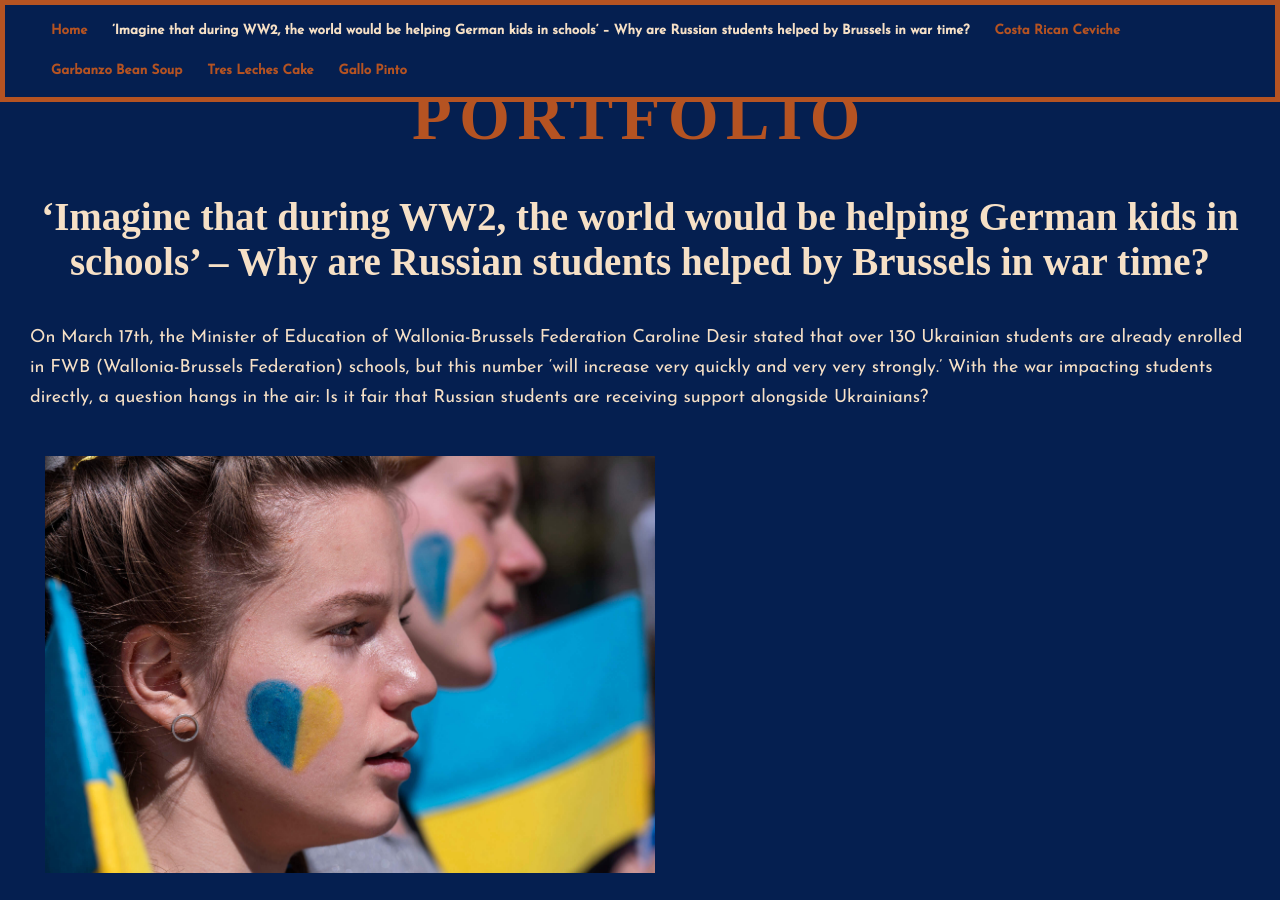
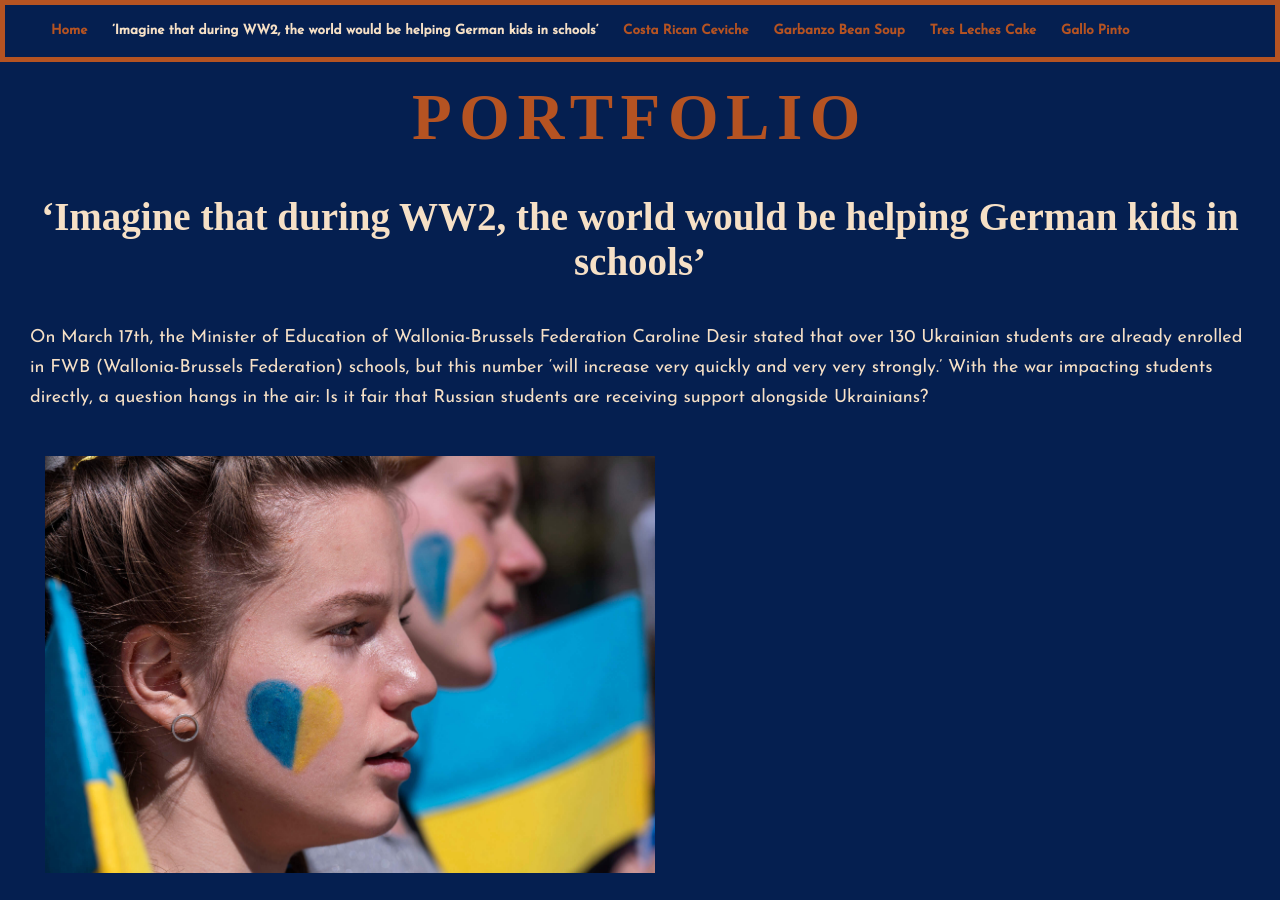
Before and after one commit to DianaMiu/recipesdiana, a Jekyll site: the page built from _recipes/costa-rican-casado.md, in a window 1280 px wide and 900 px high. Built offline with Jekyll 4.4.1, drawn with Linux system fonts in a browser that asks for light colours; some web fonts are replaced.

Commit message:
Update Recipe “costa-rican-casado”

```diff
--- a/_recipes/costa-rican-casado.md
+++ b/_recipes/costa-rican-casado.md
@@ -1,6 +1,5 @@
 ---
-title: ‘Imagine that during WW2, the world would be helping German kids in
-  schools’ – Why are Russian students helped by Brussels in war time?
+title: ‘Imagine that during WW2, the world would be helping German kids in schools’
 date: 2022-04-04T20:22:06.761Z
 order: 1
 layout: recipe
```
